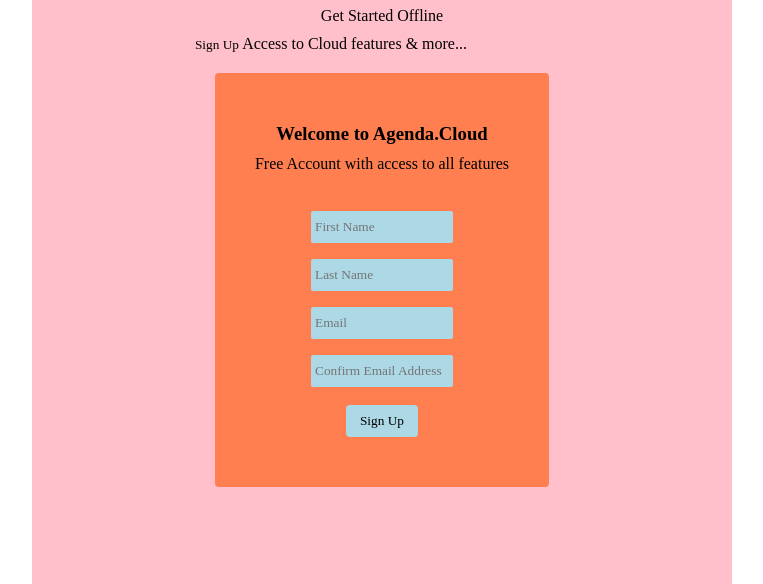
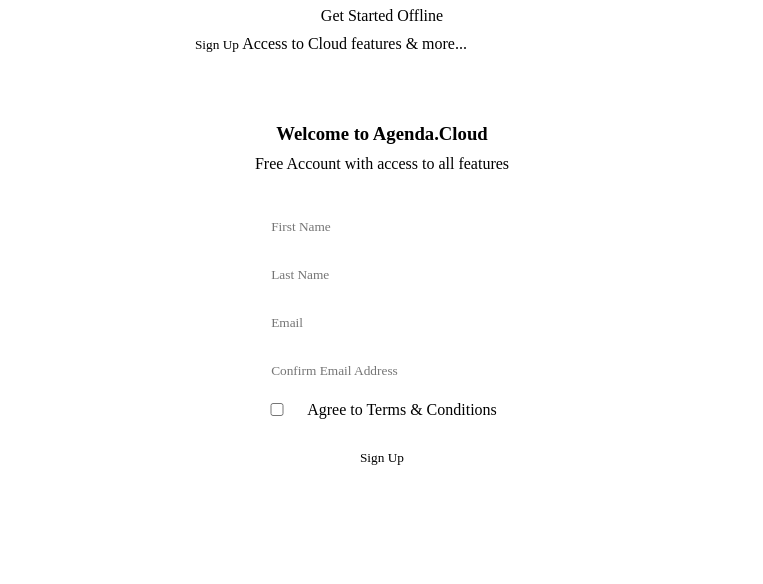
Before and after one commit to Ricky102890/ITJ-To-do-List, a plain HTML site: page index.html in a window 1280 px wide. Shown: the part 197-781 px from the top of the page, without its empty margins (258-1021 px from the left). Drawn offline with Linux system fonts and the light colour scheme.

Commit message:
Adjust layout and styles on entire HTML file

```diff
--- a/CSS/default.css
+++ b/CSS/default.css
@@ -42,7 +42,6 @@ body {
     display: flex;
     flex-direction: column;
     position: relative;
-    background: pink;
     gap: 40px;
 }
 a {
--- a/CSS/style.css
+++ b/CSS/style.css
@@ -29,7 +29,6 @@
     align-items: center;
     gap: 20px;
     border-radius: 4px;
-    background: coral;
 }
 .signup-form-wrapper form .signup-details {
 
@@ -45,13 +44,27 @@
     padding: 8px 4px;
     border: none;
     border-radius: 2px;
-    background: lightblue;
+}
+.signup-form-wrapper form .info .terms-wrapper {
+    width: 100%;
+    margin: 0;
+    display: flex;
+    flex-direction: row;
+    align-items: center;
+    text-align: left;
+    gap: 20px;
+}
+.terms-wrapper input {
+    width: fit-content;
+    height: auto;
+}
+.signup-form-wrapper form .info .terms-wrapper input[type='checkbox'] {
+    width: 20px;
 }
 .signup-form-wrapper form .info .submit-btn {
-    margin: 10px auto;
+    margin: auto;
     padding: 8px 14px;
     display: block;
-    background: lightblue;
     border-radius: 4px;
     text-align: center;
 }
--- a/index.html
+++ b/index.html
@@ -34,6 +34,12 @@
                             <br>
                             <input type="text" placeholder="Confirm Email Address">
                             <br>
+                            <div class="terms-wrapper">
+                                <input type="checkbox" id="terms">
+                                <label for="terms" id="termsLabel">Agree to <a href="#">Terms & Conditions</a></label>
+                            </div>
+
+                            <br>
                             <button class="submit-btn" id="signupSubmitBtn">Sign Up</button>
                         </div>
                     </form>
@@ -41,7 +47,7 @@
             </div>
         </div>
         <div class="input-wrapper">
-            <h3>Current Agenda</h3>
+            <h3>Current Agenda <button><img src="#" alt="Cloud"></button></h3>
             <div class="input-section">
                 <input type="text" pattern="/[a-z][A-Z][0-9]/gi"aria-label="Task Input" maxlength="25" class="input" id="agendaInput">
                 <button class="submit-btn" id="submitBtn">Add Agenda<span><img src="#" alt="Add Icon"></span></button>
```
